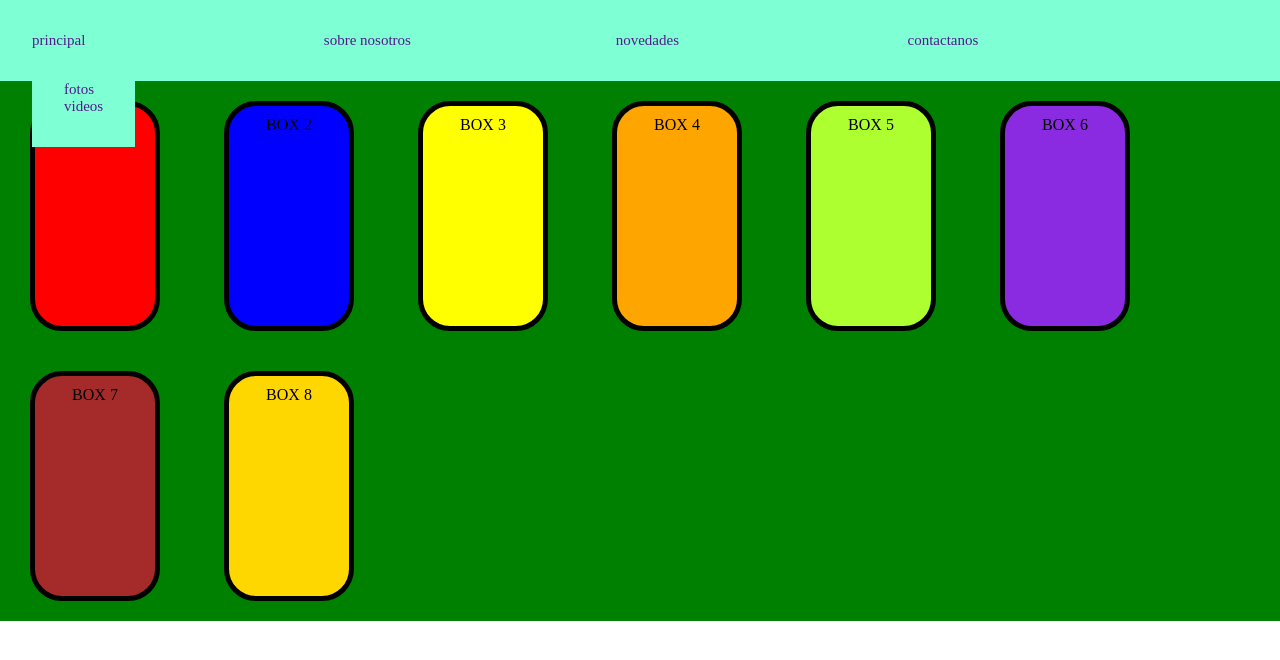
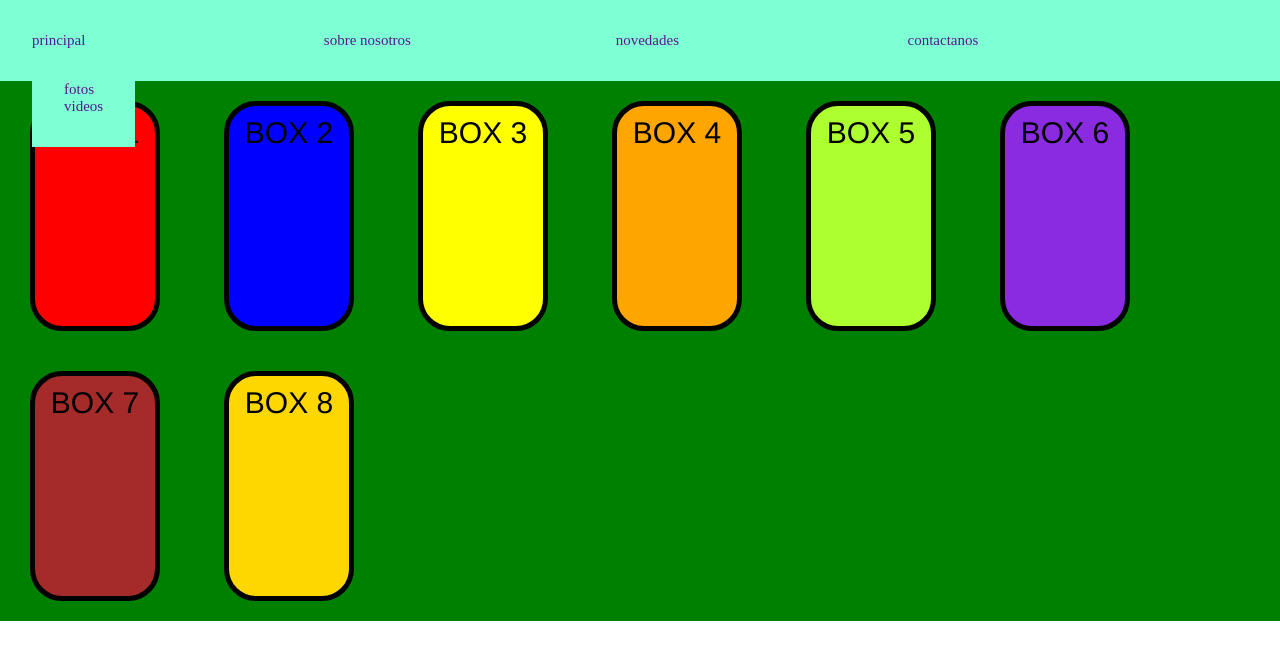
Before and after one commit to NahuelSandoval/practico-4, a plain HTML site: page index.html in a window 1280 px wide. Drawn offline with Linux system fonts and the light colour scheme.

Commit message:
practico 4

```diff
--- a/estilos/estilo.css
+++ b/estilos/estilo.css
@@ -37,7 +37,6 @@ display: block
     margin: 20px 30px;
     display: inline-block;
     border-radius: 2rem;
-    box-shadow: 5rem blue;
     text-align: center;
 }
 .uno{
@@ -64,3 +63,8 @@ background-color: yellow;
 .ocho{
     background-color: gold;
 }
+.caja {
+    text-shadow: 3rem;
+    font-family: 'Franklin Gothic Medium', 'Arial Narrow', Arial, sans-serif;
+    font-size: 30px;
+}
```
